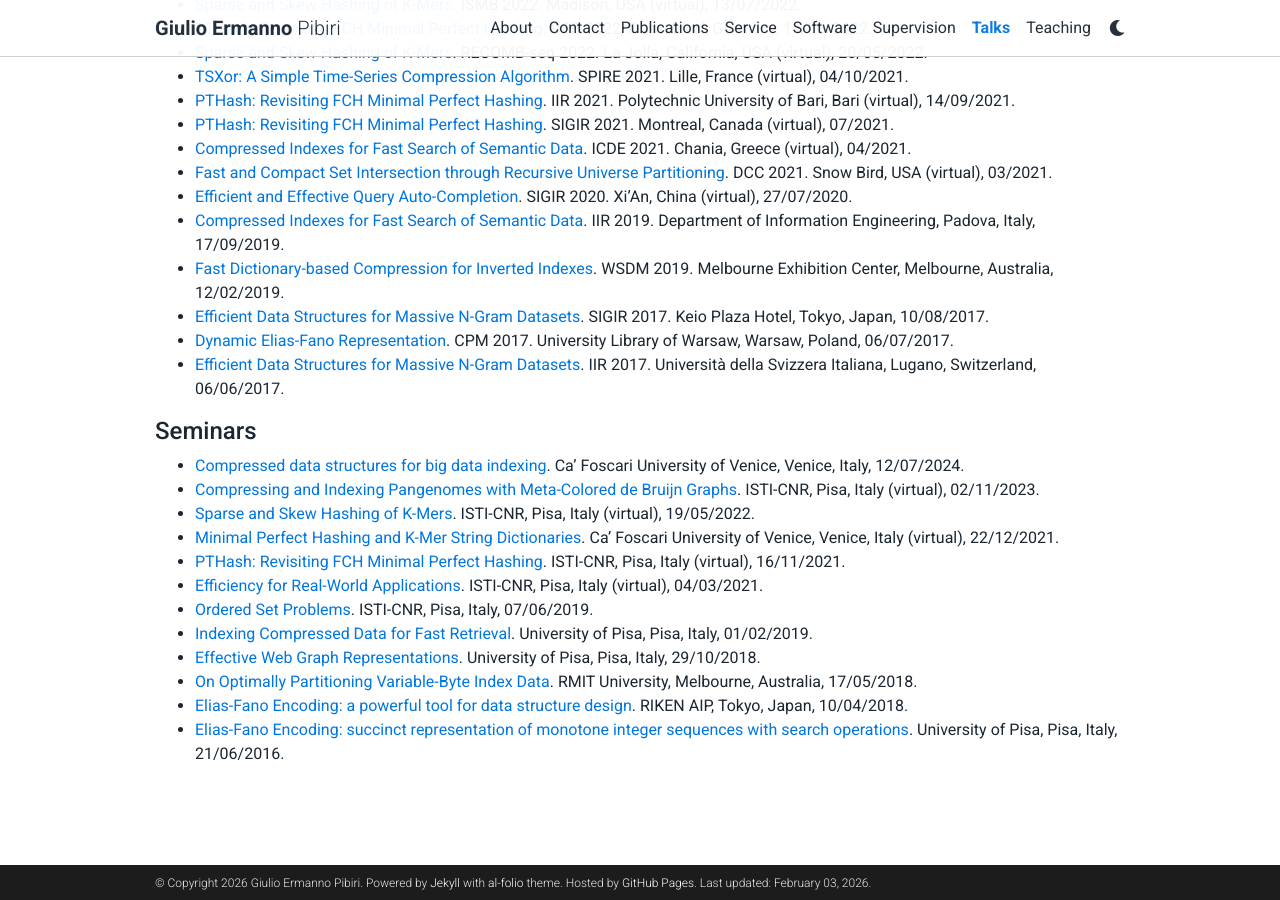
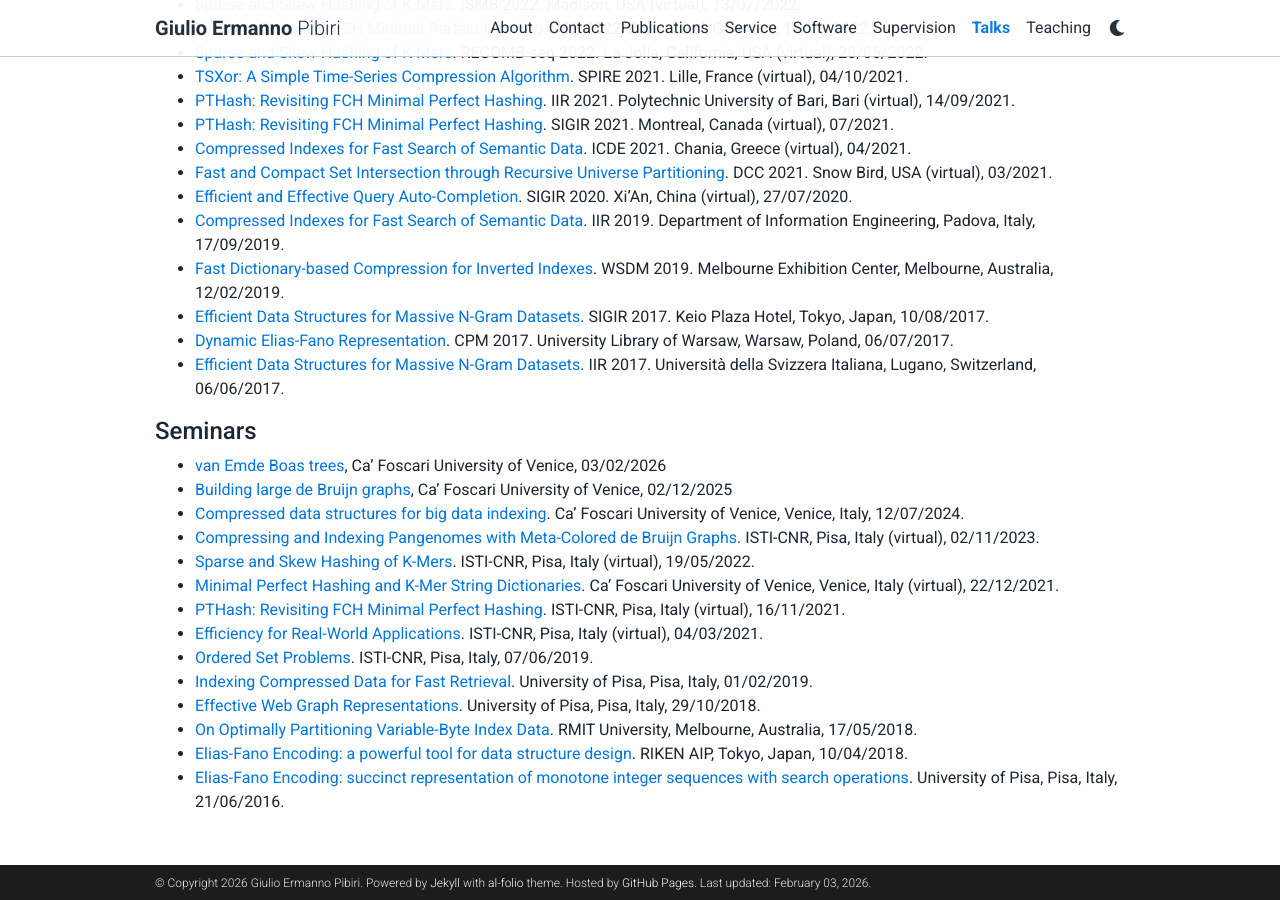
Before and after one commit to jermp/jermp.github.io, a Jekyll site: the page built from _pages/talks.md, in a window 1280 px wide and 900 px high, scrolled down 631 px. Built offline with Jekyll 4.4.1, drawn with Linux system fonts in a browser that asks for light colours; comment, search, counter and statistics services are not loaded; a style sheet for code colours, icons or effects is not loaded.

Commit message:
added slides on vEB

```diff
--- a/_pages/talks.md
+++ b/_pages/talks.md
@@ -40,6 +40,8 @@ Italiana, Lugano, Switzerland, 06/06/2017.
 
 #### **Seminars**
 
+- [van Emde Boas trees](assets/pdf/slides/vEB-slides.pdf){:target="\_blank"}, Ca' Foscari University of Venice, 03/02/2026
+- [Building large de Bruijn graphs](assets/pdf/slides/building-dbgs.pdf){:target="\_blank"}, Ca' Foscari University of Venice, 02/12/2025
 - [Compressed data structures for big data indexing](assets/pdf/slides/campus-tales-pibiri.pdf){:target="\_blank"}. Ca' Foscari University of Venice, Venice, Italy, 12/07/2024.
 - [Compressing and Indexing Pangenomes with Meta-Colored de Bruijn Graphs](assets/pdf/slides/YRA2022.pdf){:target="\_blank"}. ISTI-CNR, Pisa, Italy (virtual), 02/11/2023.
 - [Sparse and Skew Hashing of K-Mers](assets/pdf/slides/YRA2021.pdf){:target="\_blank"}. ISTI-CNR, Pisa, Italy (virtual), 19/05/2022.
```
Also changed, not shown: _pages/teaching.md (+0 -1 lines), 1 other file.
